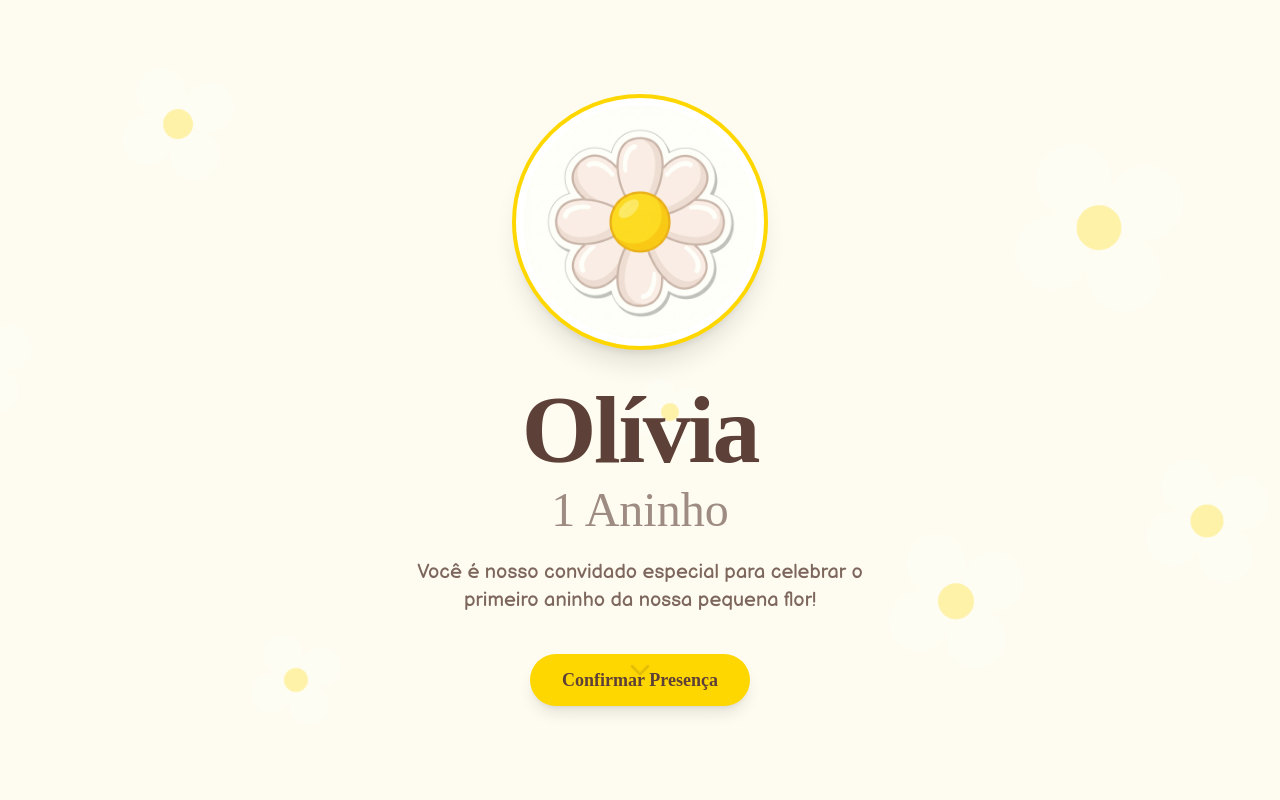
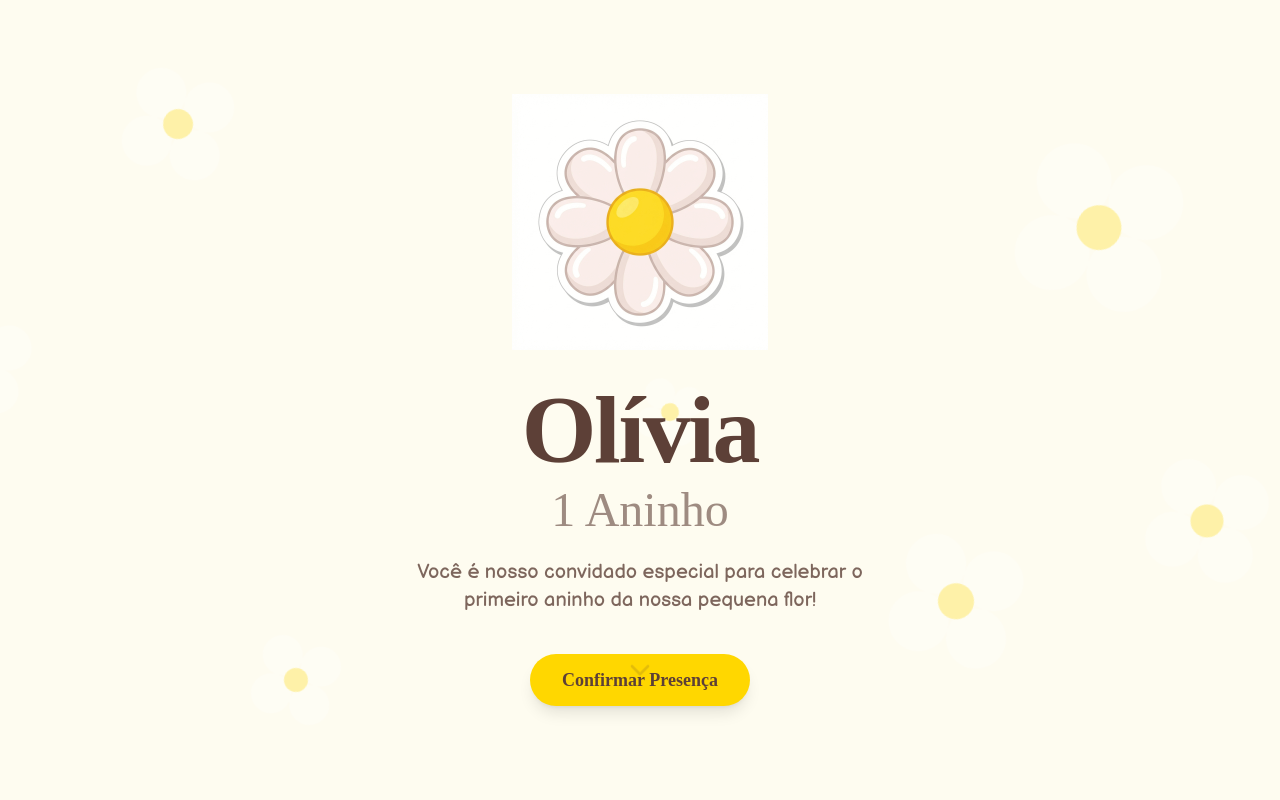
Before and after one commit to arynelson11/aniversario-olivia, a React (Vite) app: page / in a window 1280 px wide. Shown: the top 800 px of the page. Built offline with nearby package versions, Linux system fonts and the light colour scheme; a web font is replaced by a local one.

Commit message:
Remove circle container from daisy image

```diff
--- a/src/components/Hero.tsx
+++ b/src/components/Hero.tsx
@@ -11,11 +11,8 @@ export default function Hero() {
                 className="mb-8 relative"
             >
                 {/* Circular Photo Holder Placeholder */}
-                <div className="w-48 h-48 md:w-64 md:h-64 rounded-full bg-white shadow-xl flex items-center justify-center border-4 border-primary p-2">
-                    <div className="w-full h-full rounded-full bg-primary/20 flex items-center justify-center overflow-hidden relative">
-                        {/* In a real project, an <img> would go here */}
-                        <img src="/daisy.png" alt="Margarida" className="w-full h-full object-cover opacity-90" />
-                    </div>
+                <div className="w-48 h-48 md:w-64 md:h-64 flex items-center justify-center relative">
+                    <img src="/daisy.png" alt="Margarida" className="w-full h-full object-contain opacity-90" />
                 </div>
             </motion.div>
 
```
